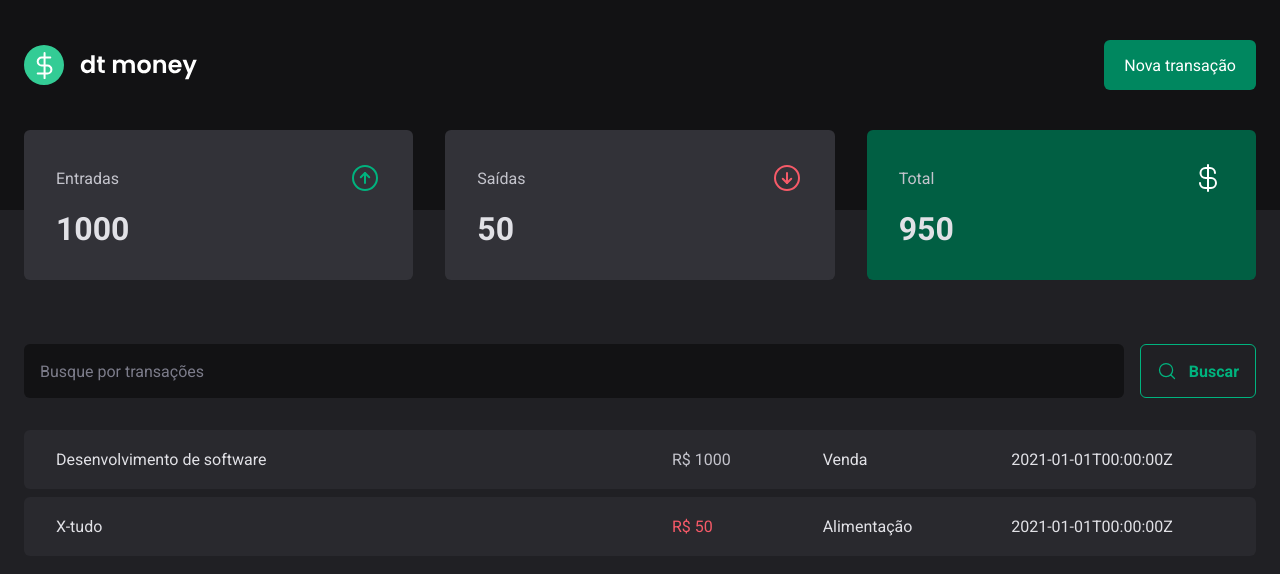
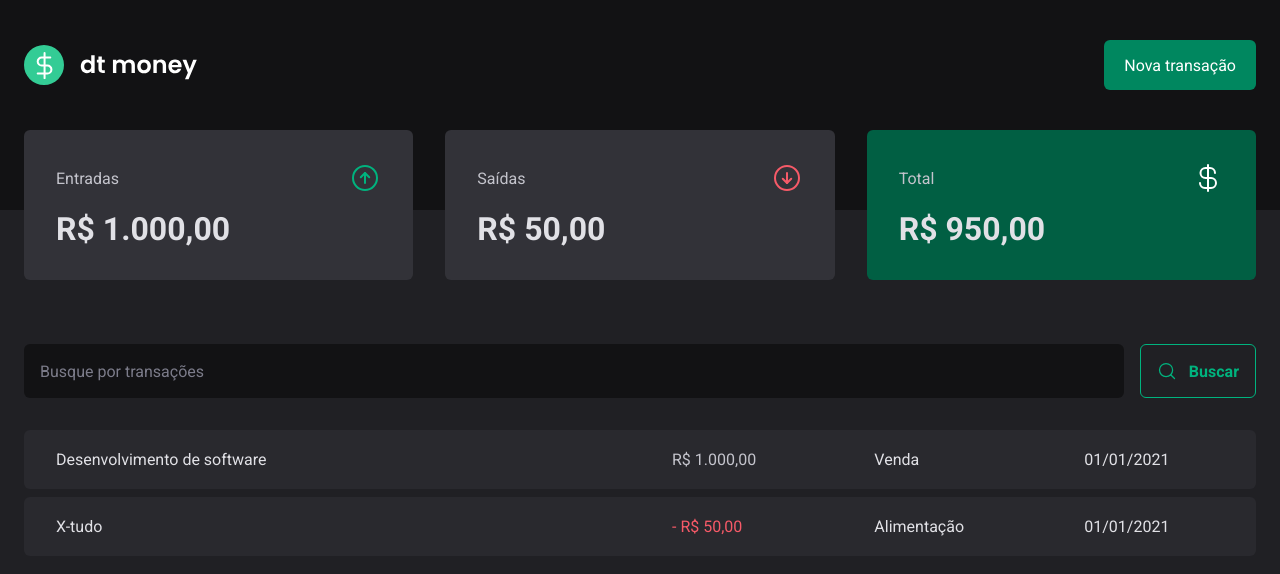
Before and after one commit to robsonshockwave/dtmoney, a React (Vite) app: page / in a window 1280 px wide. Shown: the top 574 px of the page. Built offline with nearby package versions, Linux system fonts and the light colour scheme; data requests are answered from the project's data file.

Commit message:
hook para summary

```diff
--- a/src/components/Summary/index.tsx
+++ b/src/components/Summary/index.tsx
@@ -1,29 +1,10 @@
 import { ArrowCircleDown, ArrowCircleUp, CurrencyDollar } from 'phosphor-react';
 import { SummaryCard, SummaryContainer } from './styles';
-import { useContext } from 'react';
-import { TransactionsContext } from '../../contexts/TransactionsContext';
+import { priceFormater } from '../../utils/formater';
+import { useSummary } from '../../hooks/useSummary';
 
 export function Summary() {
-  const { transactions } = useContext(TransactionsContext);
-
-  const summary = transactions.reduce(
-    (acc, transaction) => {
-      if (transaction.type === 'income') {
-        acc.income += transaction.price;
-      } else {
-        acc.outcome += transaction.price;
-      }
-
-      acc.total = acc.income - acc.outcome;
-
-      return acc;
-    },
-    {
-      income: 0,
-      outcome: 0,
-      total: 0,
-    }
-  );
+  const summary = useSummary();
 
   return (
     <SummaryContainer>
@@ -33,7 +14,7 @@
           <ArrowCircleUp size={32} color="#00b37e" />
         </header>
 
-        <strong>{summary.income}</strong>
+        <strong>{priceFormater.format(summary.income)}</strong>
       </SummaryCard>
 
       <SummaryCard>
@@ -42,7 +23,7 @@
           <ArrowCircleDown size={32} color="#f75a68" />
         </header>
 
-        <strong>{summary.outcome}</strong>
+        <strong>{priceFormater.format(summary.outcome)}</strong>
       </SummaryCard>
 
       <SummaryCard variant="green">
@@ -51,7 +32,7 @@
           <CurrencyDollar size={32} color="#fff" />
         </header>
 
-        <strong>{summary.total}</strong>
+        <strong>{priceFormater.format(summary.total)}</strong>
       </SummaryCard>
     </SummaryContainer>
   );
--- /dev/null
+++ b/src/hooks/useSummary.ts
@@ -0,0 +1,27 @@
+import { useContext } from 'react';
+import { TransactionsContext } from '../contexts/TransactionsContext';
+
+export function useSummary() {
+  const { transactions } = useContext(TransactionsContext);
+
+  const summary = transactions.reduce(
+    (acc, transaction) => {
+      if (transaction.type === 'income') {
+        acc.income += transaction.price;
+      } else {
+        acc.outcome += transaction.price;
+      }
+
+      acc.total = acc.income - acc.outcome;
+
+      return acc;
+    },
+    {
+      income: 0,
+      outcome: 0,
+      total: 0,
+    }
+  );
+
+  return summary;
+}
--- a/src/pages/Transactions/index.tsx
+++ b/src/pages/Transactions/index.tsx
@@ -8,6 +8,7 @@
   TransactionsTable,
 } from './styles';
 import { TransactionsContext } from '../../contexts/TransactionsContext';
+import { dateFormater, priceFormater } from '../../utils/formater';
 
 export function Transactions() {
   const { transactions } = useContext(TransactionsContext);
@@ -27,12 +28,15 @@
                 <tr key={transaction.id}>
                   <td width="50%">{transaction.description}</td>
                   <td>
-                    <PriceHighlight
-                      variant={transaction.type}
-                    >{`R$ ${transaction.price}`}</PriceHighlight>
+                    <PriceHighlight variant={transaction.type}>
+                      {transaction.type === 'outcome' && '- '}
+                      {priceFormater.format(transaction.price)}
+                    </PriceHighlight>
                   </td>
                   <td>{transaction.category}</td>
-                  <td>{transaction.createdAt}</td>
+                  <td>
+                    {dateFormater.format(new Date(transaction.createdAt))}
+                  </td>
                 </tr>
               );
             })}
--- /dev/null
+++ b/src/utils/formater.ts
@@ -0,0 +1,6 @@
+export const dateFormater = new Intl.DateTimeFormat('pt-BR');
+
+export const priceFormater = new Intl.NumberFormat('pt-BR', {
+  style: 'currency',
+  currency: 'BRL',
+});
```
